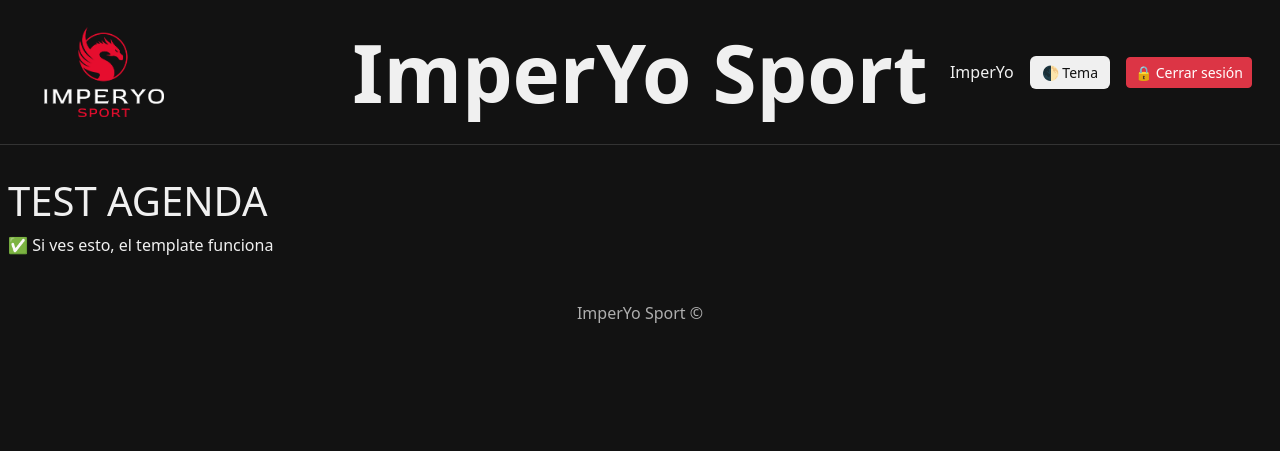
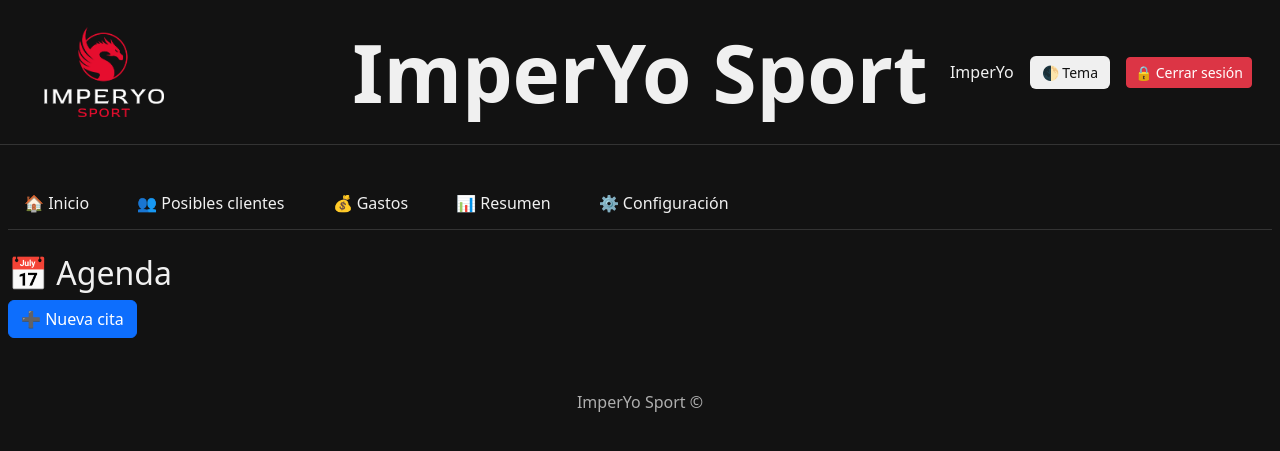
Before and after one commit to LuisPastorMartinez/imperyo_django, a Django app: page /pedidos/agenda/ in a window 1280 px wide. Shown: the top 451 px of the page. Run offline with Django 5.2, Linux system fonts and the light colour scheme; a user stored in the database is signed in.

Commit message:
agenda simple

```diff
--- a/pedidos/templates/pedidos/agenda.html
+++ b/pedidos/templates/pedidos/agenda.html
@@ -1,7 +1,17 @@
 {% extends "base.html" %}
 {% block contenido %}
 
-<h1>TEST AGENDA</h1>
-<p>✅ Si ves esto, el template funciona</p>
+<!-- Menú de navegación -->
+<nav class="navbar-nav-horizontal mb-4">
+    <a href="{% url 'pedidos_home' %}" class="nav-item">🏠 Inicio</a>
+    <a href="{% url 'posibles_clientes' %}" class="nav-item">👥 Posibles clientes</a>
+    <a href="{% url 'gastos' %}" class="nav-item">💰 Gastos</a>
+    <a href="{% url 'resumen' %}" class="nav-item">📊 Resumen</a>
+    <a href="{% url 'configuracion' %}" class="nav-item">⚙️ Configuración</a>
+</nav>
+
+<h2>📅 Agenda</h2>
+
+<button type="button" class="btn btn-primary mb-4">➕ Nueva cita</button>
 
 {% endblock %}
```
